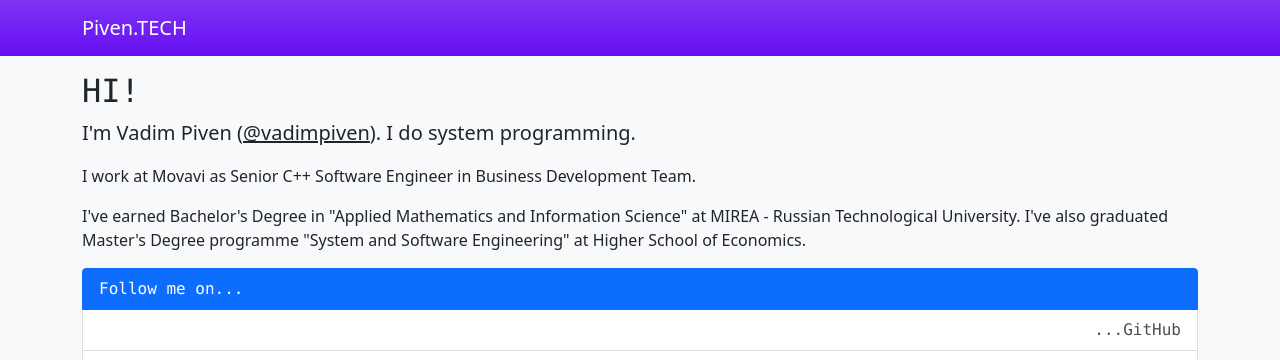
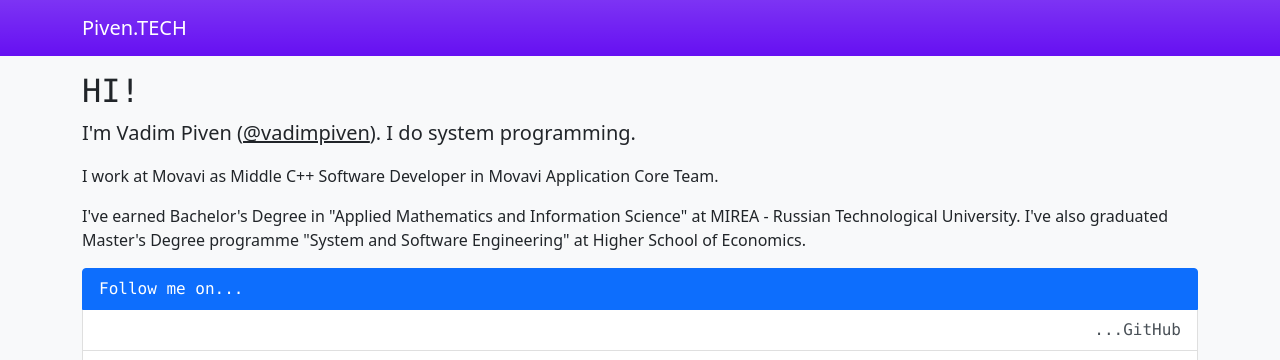
Before and after one commit to vadimpiven/vadimpiven, a Jekyll site: the page built from index.html, in a window 1280 px wide. Shown: the top 360 px of the page. Built offline with Jekyll 4.4.1, drawn with Linux system fonts in a browser that asks for light colours; the list of posts is cut into pages by our own code.

Commit message:
Update index.html

```diff
--- a/index.html
+++ b/index.html
@@ -4,7 +4,7 @@ title: Home
 <h2 class="font-monospace">HI!</h2>
 
 <p class="lead">I'm Vadim Piven (<a href="https://t.me/vadimpiven" class="link-dark">@vadimpiven</a>). I do system programming.</p>
-<p>I work at Movavi as Senior C++ Software Engineer in Business Development Team.</p>
+<p>I work at Movavi as Middle C++ Software Developer in Movavi Application Core Team.</p>
 <p>I've earned Bachelor's Degree in "Applied Mathematics and Information Science" at MIREA - Russian Technological University.
    I've also graduated Master's Degree programme "System and Software Engineering" at Higher School of Economics.</p>
 
```
